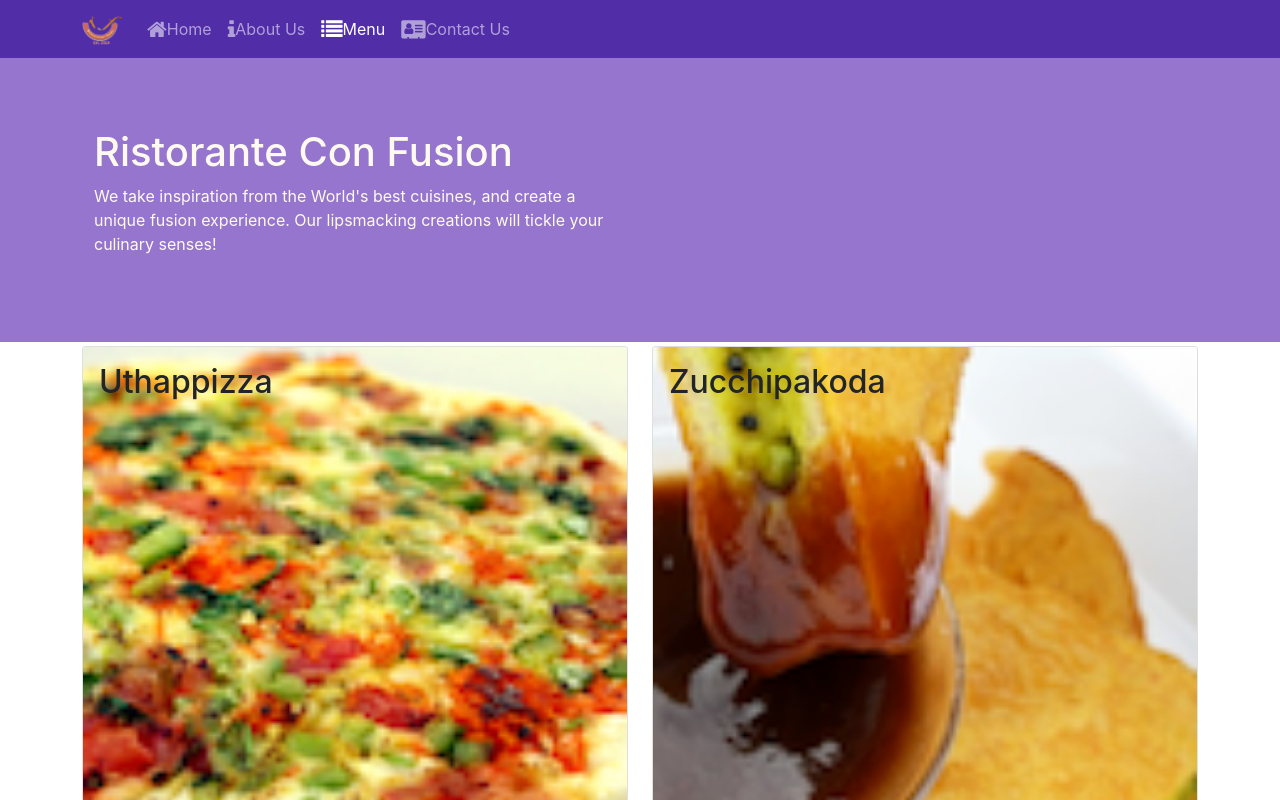
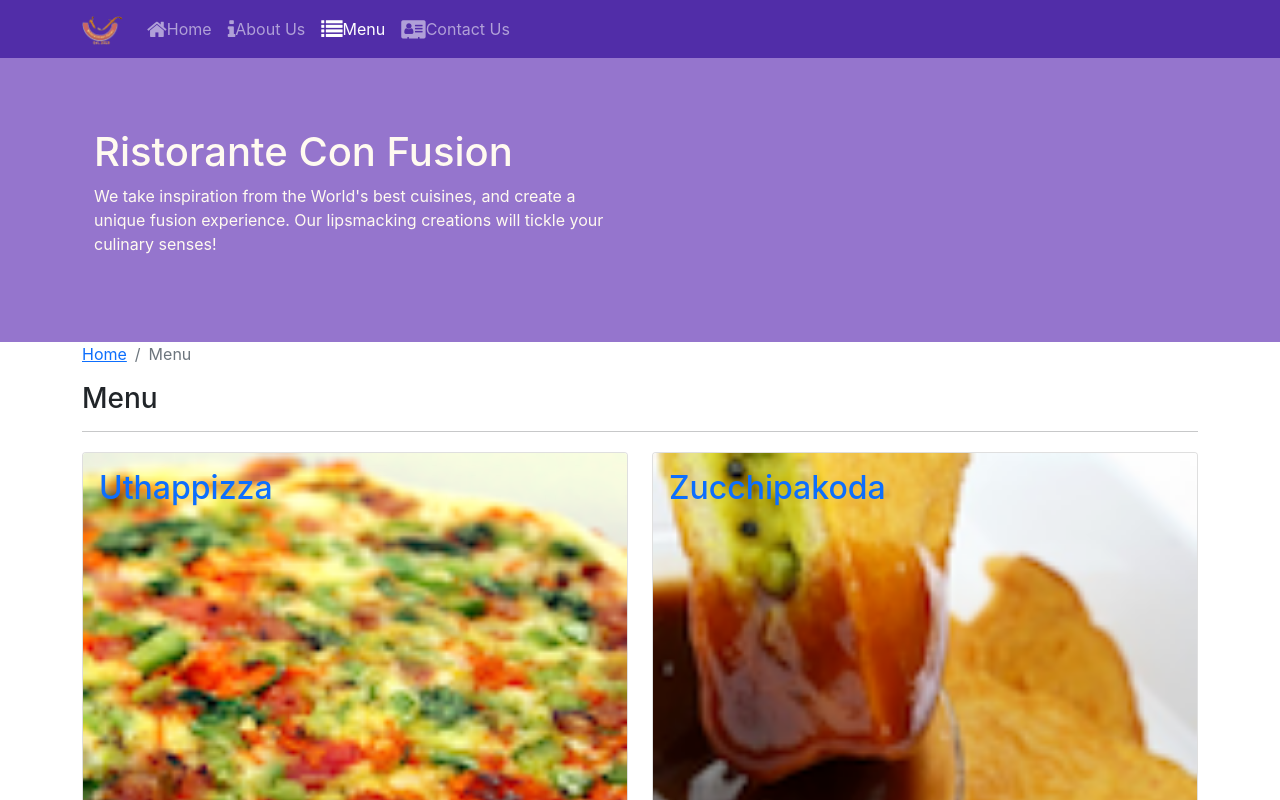
Before and after one commit to SambaGod/toyReact, a React (Create React App) app in the folder toy-react/: page /menu in a window 1280 px wide. Shown: the top 800 px of the page. Built offline with nearby package versions, Linux system fonts and the light colour scheme.

Commit message:
single page application part 2

```diff
--- a/toy-react/src/App.js
+++ b/toy-react/src/App.js
@@ -1,4 +1,4 @@
-import { Component, Fragment } from 'react';
+import { Component } from 'react';
 import Main from './components/MainComponent';
 import { BrowserRouter } from 'react-router-dom';
 
@@ -6,9 +6,7 @@ class App extends Component {
   render() {
     return (
       <BrowserRouter>
-        <Fragment>
-          <Main />
-        </Fragment>
+        <Main />
       </BrowserRouter>
     );
   }
--- a/toy-react/src/components/ContactComponent.js
+++ b/toy-react/src/components/ContactComponent.js
@@ -1,8 +1,22 @@
 import React from 'react';
+import { Breadcrumb, BreadcrumbItem } from 'reactstrap';
+import { Link } from 'react-router-dom';
 
-function Contact(props) {
+const Contact = () => {
   return (
     <div className='container'>
+      <div className='row'>
+        <Breadcrumb>
+          <BreadcrumbItem>
+            <Link to='/home'>Home</Link>
+          </BreadcrumbItem>
+          <BreadcrumbItem active>Contact Us</BreadcrumbItem>
+        </Breadcrumb>
+        <div className='col-12'>
+          <h3>Contact Us</h3>
+          <hr />
+        </div>
+      </div>
       <div className='row row-content'>
         <div className='col-12'>
           <h3>Location Information</h3>
@@ -51,5 +65,5 @@ function Contact(props) {
       </div>
     </div>
   );
-}
+};
 export default Contact;
--- a/toy-react/src/components/DishdetailComponent.js
+++ b/toy-react/src/components/DishdetailComponent.js
@@ -1,7 +1,17 @@
-import { Card, CardImg, CardTitle, CardText, CardBody } from 'reactstrap';
+import React from 'react';
+import {
+  Card,
+  CardImg,
+  CardTitle,
+  CardText,
+  CardBody,
+  Breadcrumb,
+  BreadcrumbItem,
+} from 'reactstrap';
+import { Link } from 'react-router-dom';
 
 const RenderDish = ({ dish }) => {
-  if (dish != null) {
+  if (dish !== null) {
     const { image, name, description } = dish;
     return (
       <Card>
@@ -41,11 +51,23 @@ const RenderComments = ({ comments }) => {
 const DishDetail = props => {
   const { dish, comments } = props;
   return (
+    <div className='container'>
+      <div className='row'>
+        <Breadcrumb>
+          <BreadcrumbItem>
+            <Link to='/menu'>Menu</Link>
+          </BreadcrumbItem>
+          <BreadcrumbItem active>{dish.name}</BreadcrumbItem>
+        </Breadcrumb>
+        <div className='col-12'>
+          <h3>{dish.name}</h3>
+          <hr />
+        </div>
+      </div>
       <div className='row my-1'>
         <div className='col-md-6 col-12'>
           <RenderDish dish={dish} />
         </div>
-
         {comments !== null && (
           <div className='col-md-6 col-12 mt-2'>
             <ul className='list-group'>
@@ -55,6 +77,7 @@ const DishDetail = props => {
           </div>
         )}
       </div>
+    </div>
   );
 };
 
--- a/toy-react/src/components/MainComponent.js
+++ b/toy-react/src/components/MainComponent.js
@@ -1,6 +1,7 @@
 import { Component, Fragment } from 'react';
 import Home from './HomeComponent';
 import Menu from './MenuComponent';
+import DishDetail from './DishdetailComponent';
 import Contact from './ContactComponent';
 import Header from './HeaderComponent';
 import Footer from './FooterComponent';
@@ -23,16 +24,32 @@ class Main extends Component {
 
   render() {
     const HomePage = () => {
+      const { dishes, promotions, leaders } = this.state;
       return (
         <Home
-          dish={this.state.dishes.filter(dish => dish.featured)[0]}
-          promotion={
-            this.state.promotions.filter(promotion => promotion.featured)[0]
-          }
-          leader={this.state.leaders.filter(leader => leader.featured)[0]}
+          dish={dishes.filter(dish => dish.featured)[0]}
+          promotion={promotions.filter(promotion => promotion.featured)[0]}
+          leader={leaders.filter(leader => leader.featured)[0]}
         />
       );
     };
+
+    const DishWithId = ({ match }) => {
+      const { dishes, comments } = this.state;
+      return (
+        <DishDetail
+          dish={
+            dishes.filter(
+              dish => dish.id === parseInt(match.params.dishId, 10) // match.params.{prop} gets the prop from route URI
+            )[0]
+          }
+          comments={comments.filter(
+            comment => comment.dishId === parseInt(match.params.dishId, 10)
+          )}
+        />
+      );
+    };
+
     return (
       <Fragment>
         <Header />
@@ -43,6 +60,7 @@ class Main extends Component {
             path='/menu'
             component={() => <Menu dishes={this.state.dishes} />}
           />
+          <Route path='/menu/:dishId' component={DishWithId} />
           <Route exact path='/contactus' component={Contact} />
           <Redirect to='/home' />
         </Switch>
--- a/toy-react/src/components/MenuComponent.js
+++ b/toy-react/src/components/MenuComponent.js
@@ -1,12 +1,23 @@
-import { Card, CardImg, CardImgOverlay, CardTitle } from 'reactstrap';
+import {
+  Card,
+  CardImg,
+  CardImgOverlay,
+  CardTitle,
+  Breadcrumb,
+  BreadcrumbItem,
+} from 'reactstrap';
+import { Link } from 'react-router-dom';
 
-const RenderMenuItem = ({ dish, onClick }) => {
+const RenderMenuItem = ({ dish }) => {
+  const { id, image, name } = dish;
   return (
-    <Card onClick={() => onClick(dish.id, dish.comments)}>
-      <CardImg top width='100%' src={dish.image} alt={dish.name} />
-      <CardImgOverlay>
-        <CardTitle tag='h2'>{dish.name}</CardTitle>
-      </CardImgOverlay>
+    <Card>
+      <Link to={`/menu/${id}`}>
+        <CardImg top width='100%' src={image} alt={name} />
+        <CardImgOverlay>
+          <CardTitle tag='h2'>{name}</CardTitle>
+        </CardImgOverlay>
+      </Link>
     </Card>
   );
 };
@@ -15,12 +26,24 @@ const Menu = props => {
   const menu = props.dishes.map(dish => {
     return (
       <div key={dish.id} className='col-md-6 col-sm-12 my-1'>
-        <RenderMenuItem dish={dish} onClick={props.onClick} />
+        <RenderMenuItem dish={dish} />
       </div>
     );
   });
   return (
     <div className='container'>
+      <div className='row'>
+        <Breadcrumb>
+          <BreadcrumbItem>
+            <Link to='/home'>Home</Link>
+          </BreadcrumbItem>
+          <BreadcrumbItem active>Menu</BreadcrumbItem>
+        </Breadcrumb>
+        <div className='col-12'>
+          <h3>Menu</h3>
+          <hr />
+        </div>
+      </div>
       <div className='row'>{menu}</div>
     </div>
   );
```
Lines whose indentation alone changed are shown as unchanged.
